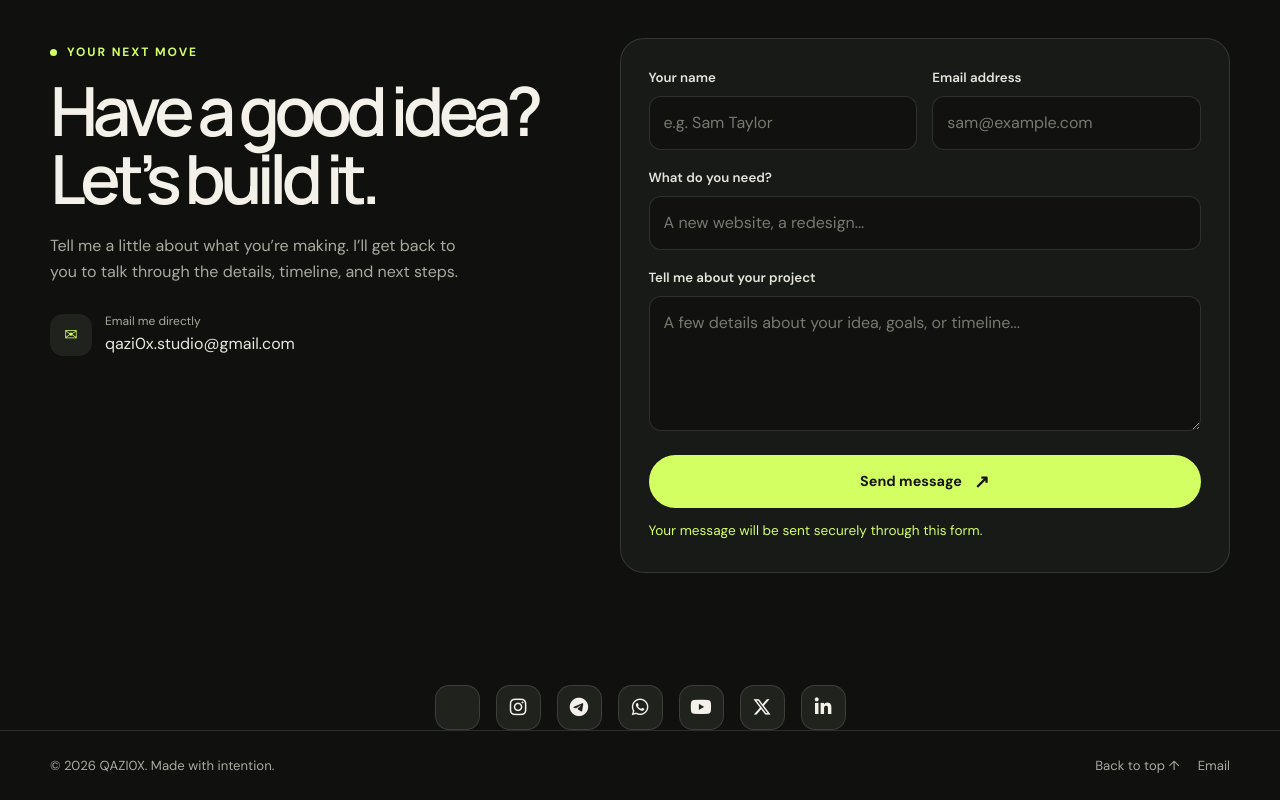
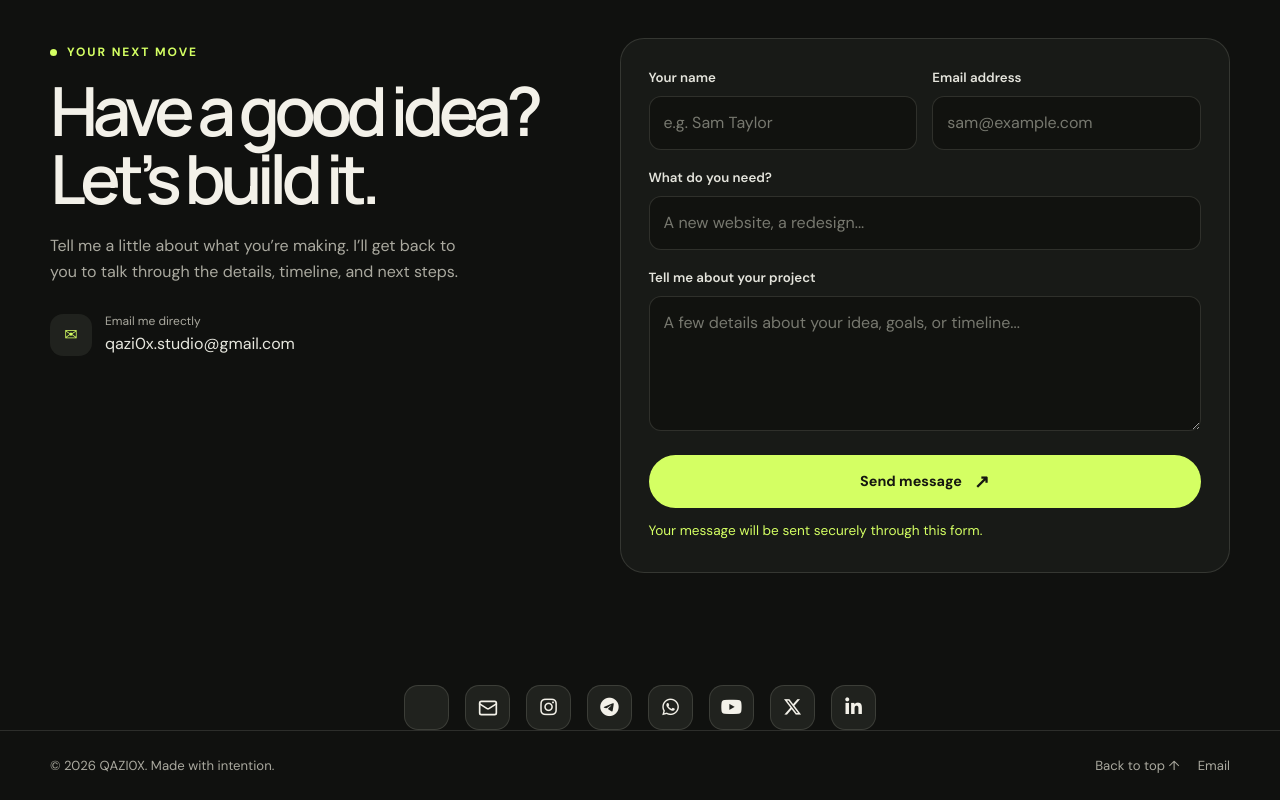
Before and after one commit to qazi-masroor/Portfolio, a plain HTML site: page index.html in a window 1280 px wide. Shown: the part 2427-3227 px from the top of the page. Drawn offline with Linux system fonts and the light colour scheme.

Commit message:
Add email contact link to social links
Added email link with SVG icon to social links section.

```diff
--- a/index.html
+++ b/index.html
@@ -1081,6 +1081,12 @@
     </section>
   </main>
   <div class="social-links">
+    <a href="mailto:qazi0x.studio@gmail.com" aria-label="Email">
+  <svg xmlns="http://www.w3.org/2000/svg" width="20" height="20" viewBox="0 0 24 24" fill="none" stroke="currentColor" stroke-width="2" stroke-linecap="round" stroke-linejoin="round">
+    <rect width="20" height="16" x="2" y="4" rx="2"/>
+    <path d="m22 7-8.97 5.7a1.94 1.94 0 0 1-2.06 0L2 7"/>
+  </svg>
+</a>
 
   <a href="https://www.instagram.com/qazi0x.studio" target="_blank" aria-label="Instagram">
     <i class="fa-brands fa-instagram"></i>
```
